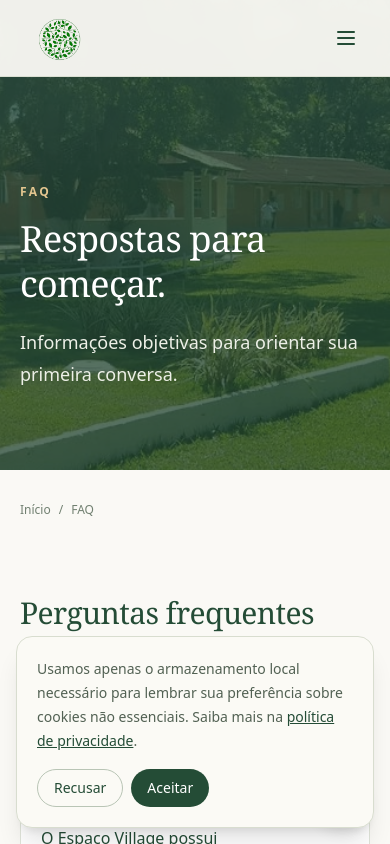
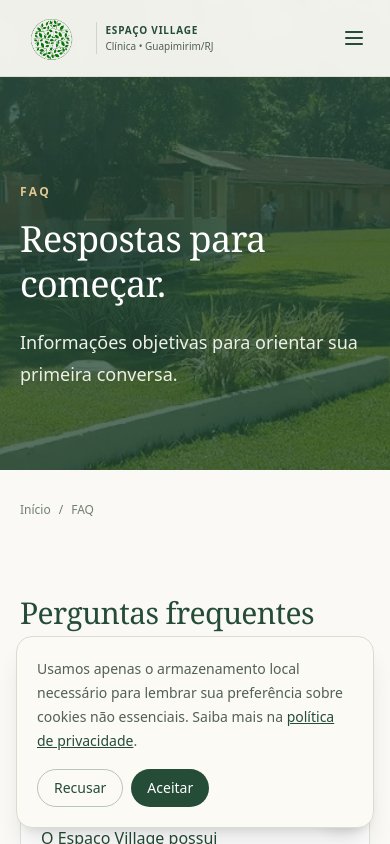
Before and after one commit to inovaceg/espacovillage, a React (Vite) app: page /faq in a window 390 px wide. Shown: the top 844 px of the page. Built offline with nearby package versions, Linux system fonts and the light colour scheme.

Commit message:
Exibir nome da clínica no header mobile

```diff
--- a/src/components/SiteComponents.tsx
+++ b/src/components/SiteComponents.tsx
@@ -41,14 +41,14 @@ export function SEO({ title, description, path = "" }: { title: string; descript
 export function Header() {
   const [open, setOpen] = useState(false);
   return <header className="fixed inset-x-0 top-0 z-50 border-b border-[#d8ddcf]/80 bg-[#fbfaf5]/95 backdrop-blur" aria-label="Cabeçalho principal">
-    <div className="mx-auto flex min-h-[76px] max-w-7xl items-center justify-between gap-4 px-5 lg:px-8">
-      <Link to="/" onClick={() => setOpen(false)} className="flex shrink-0 items-center gap-3" aria-label="Espaço Village, página inicial">
-        <img src="/assets/image-removebg-preview.png" alt="Espaço Village" className="h-14 w-auto object-contain" width="180" height="80" />
-        <span className="hidden border-l border-[#cdd7c8] pl-3 text-xs leading-5 text-[#526153] 2xl:block"><strong className="block font-semibold tracking-[0.12em] text-[#244c36]">ESPAÇO VILLAGE</strong>Clínica • Guapimirim/RJ</span>
+    <div className="mx-auto flex min-h-[76px] max-w-7xl items-center justify-between gap-2 px-3 sm:gap-4 sm:px-5 lg:px-8">
+      <Link to="/" onClick={() => setOpen(false)} className="flex min-w-0 items-center gap-2 sm:gap-3" aria-label="Espaço Village, página inicial">
+        <img src="/assets/image-removebg-preview.png" alt="Espaço Village" className="h-14 w-auto shrink-0 object-contain" width="180" height="80" />
+        <span className="min-w-0 border-l border-[#cdd7c8] pl-2 text-[10px] leading-4 text-[#526153] sm:pl-3 sm:text-xs sm:leading-5 xl:hidden 2xl:block"><strong className="block whitespace-nowrap font-semibold tracking-[0.08em] text-[#244c36] sm:tracking-[0.12em]">ESPAÇO VILLAGE</strong><span className="max-[359px]:hidden">Clínica • Guapimirim/RJ</span></span>
       </Link>
       <nav className="hidden items-center gap-3 xl:flex" aria-label="Navegação principal">{navItems.map(([label, href]) => <NavLink key={href} to={href} className={({ isActive }) => `text-[13px] font-medium tracking-wide transition-colors ${isActive ? "text-[#244c36]" : "text-[#526153] hover:text-[#244c36]"}`}>{label}</NavLink>)}</nav>
       <div className="hidden items-center gap-4 xl:flex"><a href={site.phoneHref} className="hidden items-center gap-2 whitespace-nowrap text-sm font-medium text-[#244c36] 2xl:flex" aria-label={`Telefone ${site.phone}`}><Phone size={15} />{site.phone}</a><ContactButton /></div>
-      <button className="rounded-lg p-3 text-[#244c36] hover:bg-[#edf0e8] xl:hidden" onClick={() => setOpen(!open)} aria-label={open ? "Fechar menu" : "Abrir menu"} aria-expanded={open}>{open ? <X /> : <Menu />}</button>
+      <button className="shrink-0 rounded-lg p-3 text-[#244c36] hover:bg-[#edf0e8] xl:hidden" onClick={() => setOpen(!open)} aria-label={open ? "Fechar menu" : "Abrir menu"} aria-expanded={open}>{open ? <X /> : <Menu />}</button>
     </div>
     {open && <nav className="max-h-[calc(100vh-76px)] overflow-y-auto border-t border-[#d8ddcf] bg-[#fbfaf5] px-5 py-5 xl:hidden" aria-label="Menu mobile"><a href={site.phoneHref} className="mb-3 flex items-center gap-2 border-b border-[#e5e8df] pb-4 text-sm font-semibold text-[#244c36]"><Phone size={16} />{site.phone}</a>{navItems.map(([label, href]) => <NavLink key={href} to={href} onClick={() => setOpen(false)} className="block border-b border-[#e5e8df] py-3 text-sm font-medium text-[#244c36]">{label}</NavLink>)}<div className="pt-5"><ContactButton onClick={() => setOpen(false)}>Fale Conosco</ContactButton></div></nav>}
   </header>;
```
